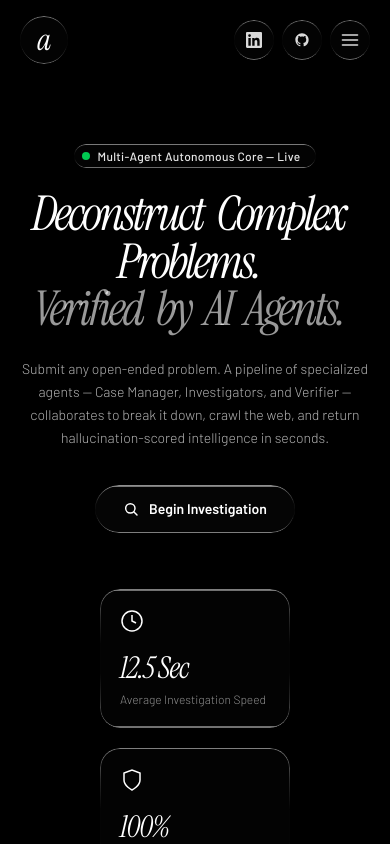
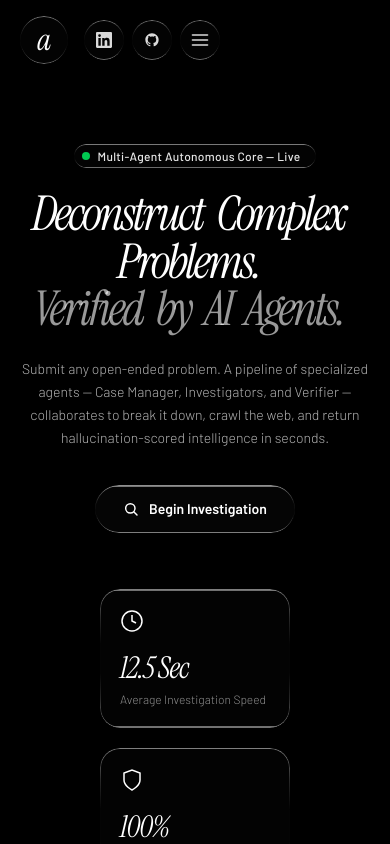
Before and after one commit to Edge-Explorer/AgentBond-AI, a React (Vite) app in the folder frontend/: page / in a window 390 px wide. Shown: the top 844 px of the page. Built offline with nearby package versions, Linux system fonts and the light colour scheme.

Commit message:
fix(navbar): center nav pill using grid-cols layout so it stays viewport-centered regardless of icon count

```diff
--- a/frontend/src/components/Navbar.jsx
+++ b/frontend/src/components/Navbar.jsx
@@ -71,7 +71,7 @@ export default function Navbar() {
         initial={{ y: -30, opacity: 0 }}
         animate={{ y: 0, opacity: 1 }}
         transition={{ duration: 0.6, ease: "easeOut" }}
-        className={`fixed top-4 left-0 right-0 px-5 lg:px-12 z-50 flex items-center justify-between transition-all duration-300`}
+        className="fixed top-4 left-0 right-0 px-5 lg:px-12 z-50 grid grid-cols-[auto_1fr_auto] items-center gap-4 transition-all duration-300"
       >
         {/* Left: Logo */}
         <a
@@ -83,8 +83,9 @@ export default function Navbar() {
           a
         </a>
 
-        {/* Center: Nav pill (desktop) */}
-        <div className="hidden md:flex items-center gap-0.5 px-1.5 py-1.5 rounded-full liquid-glass">
+        {/* Center: Nav pill (desktop) — absolutely centered */}
+        <div className="hidden md:flex justify-center">
+          <div className="flex items-center gap-0.5 px-1.5 py-1.5 rounded-full liquid-glass">
           {NAV_LINKS.map(({ label, href }) => (
             <a
               key={href}
@@ -107,6 +108,7 @@ export default function Navbar() {
               <line x1="16.5" y1="16.5" x2="21" y2="21" />
             </svg>
           </button>
+          </div>
         </div>
 
         {/* Right: Social icon buttons + mobile menu trigger */}
```
